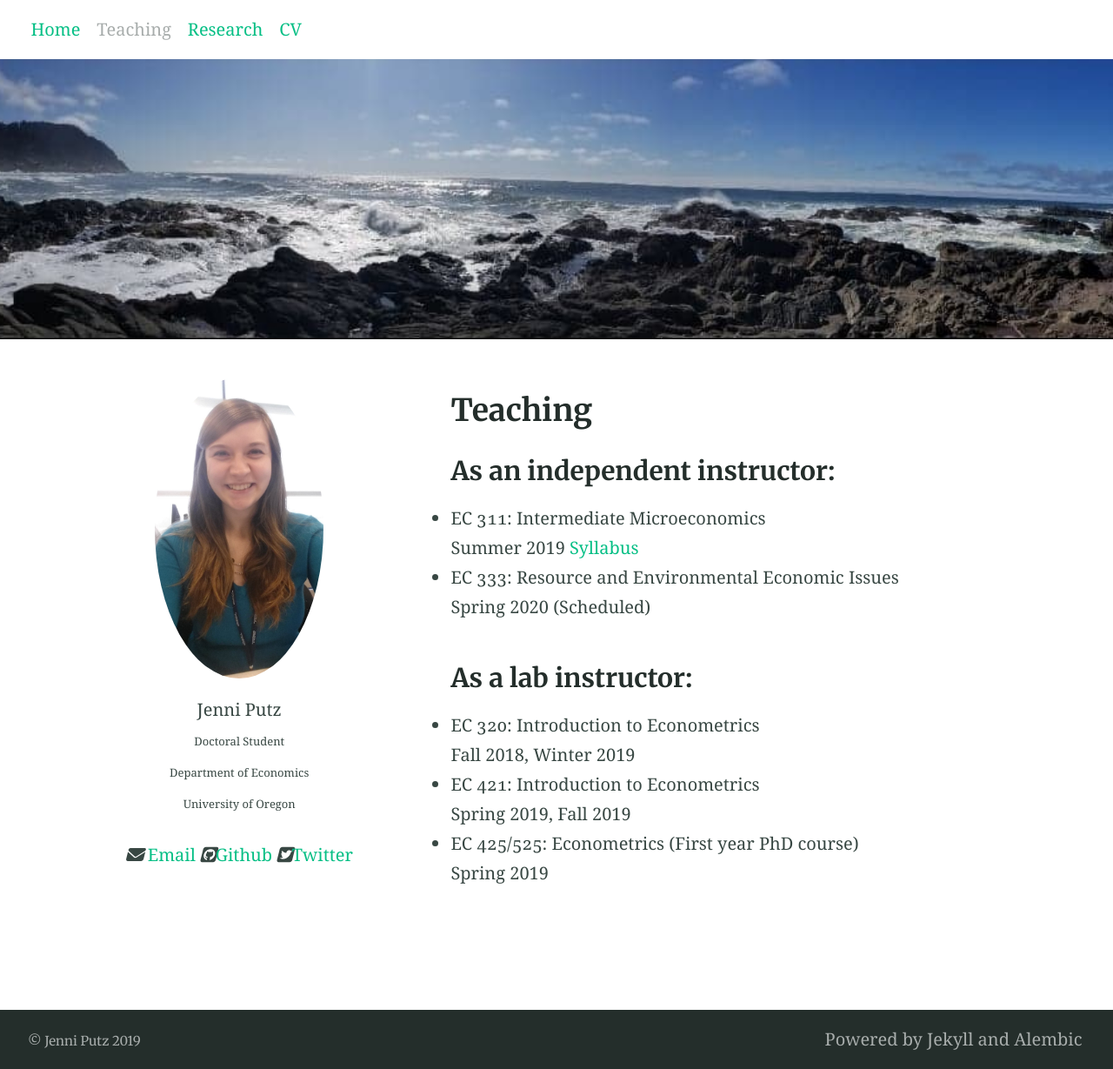
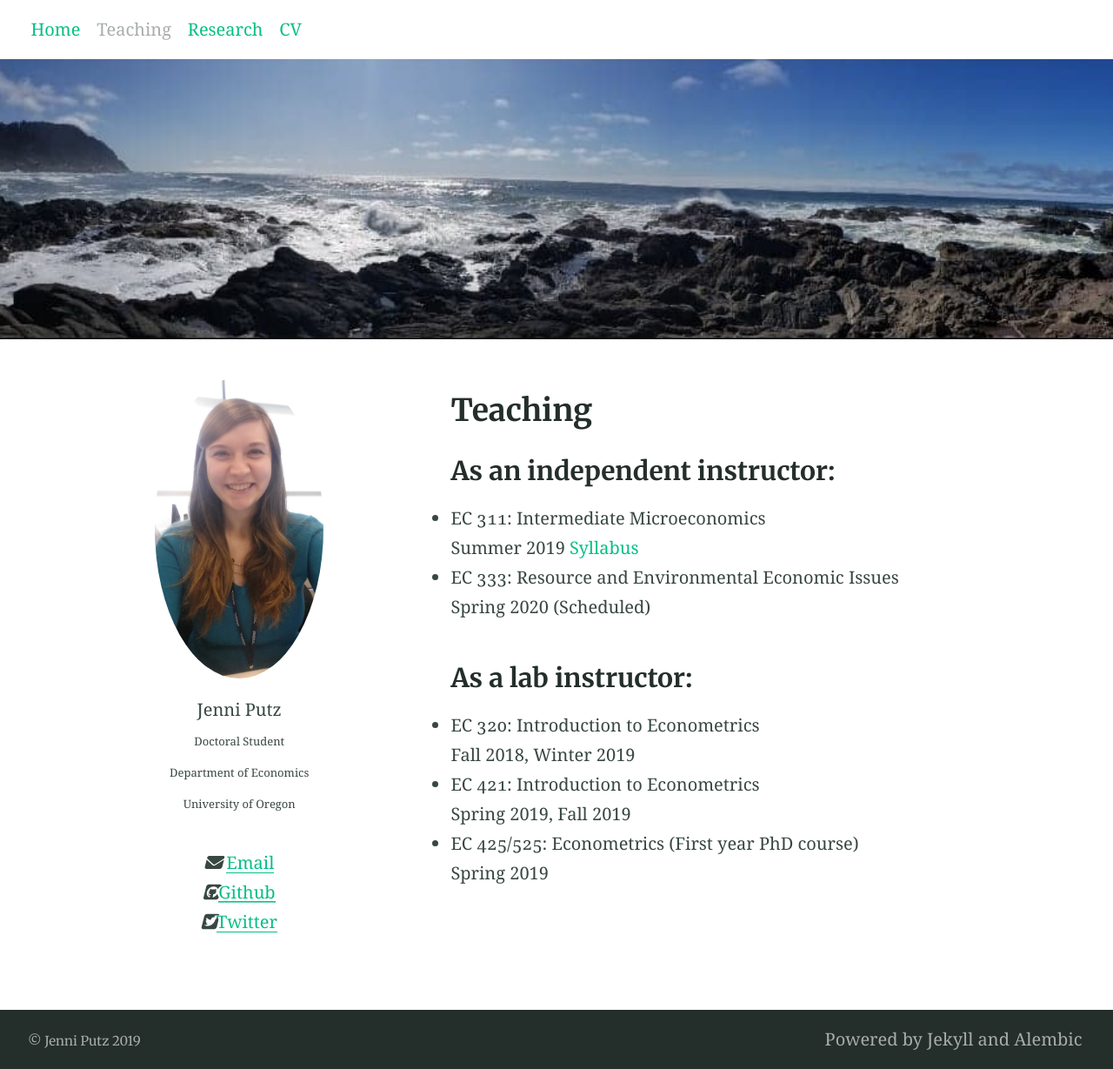
Before and after one commit to jenni-putz/1jenni-putz.github.io, a Jekyll site: the page built from teaching.md, in a window 1280 px wide. Shown: the whole page at 87% size. Built offline with Jekyll 4.4.1, drawn with Linux system fonts in a browser that asks for light colours; nearby versions of some CDN libraries; our own code applies the rules of GitHub Pages for plain Markdown files.

Commit message:
Update teaching.md

```diff
--- a/teaching.md
+++ b/teaching.md
@@ -55,9 +55,12 @@ button {
      <img src="/headshot.jpg" style="width:40%">
      <p style="text-align:center">Jenni Putz <br />
    <font size="-1"> Doctoral Student <br /> Department of Economics <br /> University of Oregon</font></p>
-   <i class="fas fa-envelope"></i> <a href="mailto:jputz@uoregon.edu">Email</a>
-   <i class="fab fa-github-square"></i><a href="https://github.com/jenni-putz">Github</a>
+
+  <p>
+   <i class="fas fa-envelope"></i> <a href="mailto:jputz@uoregon.edu">Email</a><br />
+   <i class="fab fa-github-square"></i><a href="https://github.com/jenni-putz">Github</a><br />
    <i class="fab fa-twitter-square"></i><a href="https://twitter.com/pootzie_xoxo">Twitter</a>
+ </p>
   </div>
 
   <div class="column right" style="background-color:#ffffff;">
```
